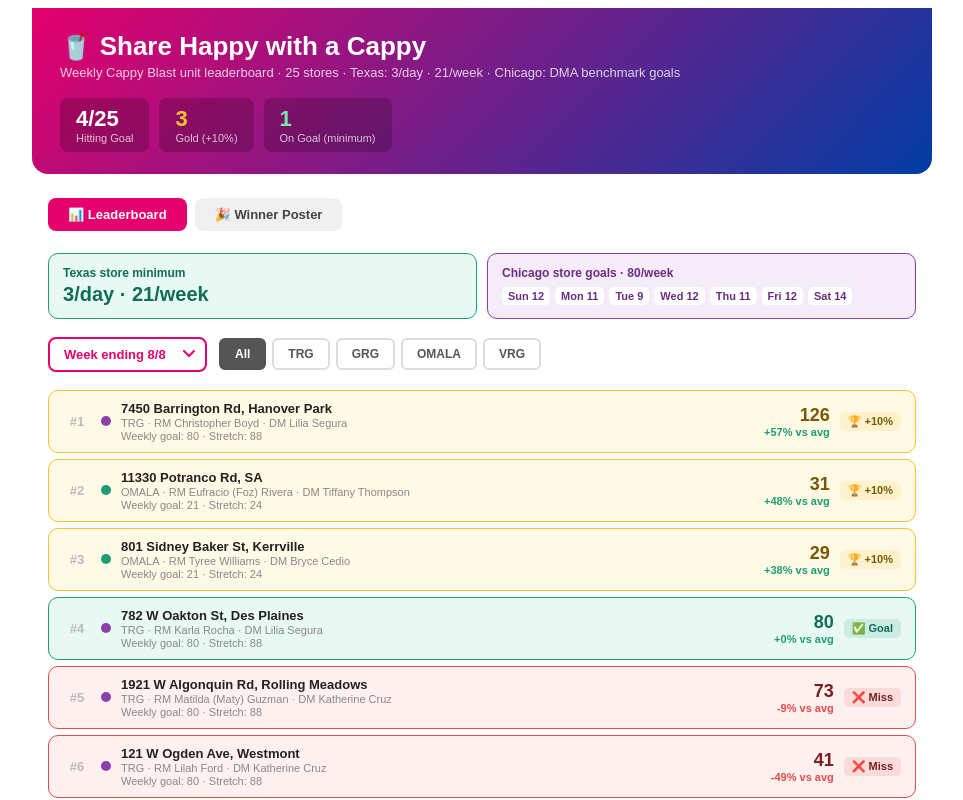
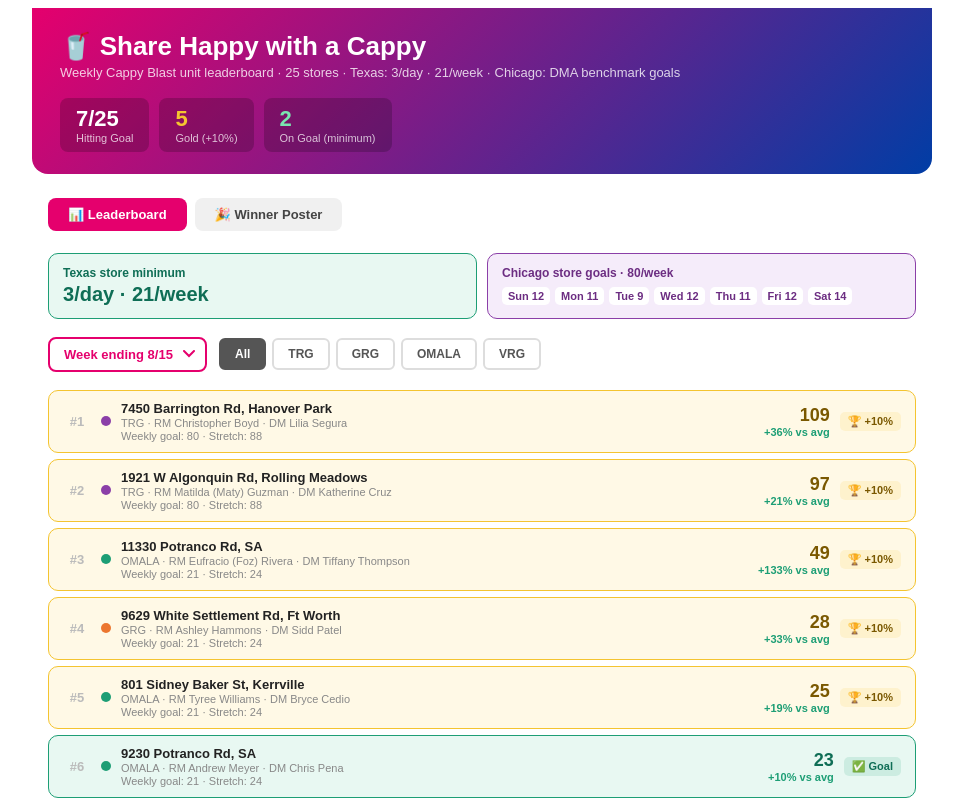
Before and after one commit to anthonyrodriguez-maker/share-happy-with-a-cappy, a React (Create React App) app: page / in a window 1280 px wide. Shown: the top 800 px of the page, without its empty margins (158-1121 px from the left). Built offline with nearby package versions, Linux system fonts and the light colour scheme.

Commit message:
Add week ending 8/15 Cappy Blast units

```diff
--- a/src/App.js
+++ b/src/App.js
@@ -38,6 +38,7 @@ const WEEKLY_RESULTS = [
   { label: "Week ending 7/25", data: {"336862":88,"340608":92,"346510":19,"350093":6,"351985":24,"352495":5,"353655":32,"355680":13,"355681":4,"355784":78,"357201":11,"357649":16,"357958":9,"358035":5,"358705":37,"359496":21,"359644":5,"359888":22,"362644":7,"362967":17,"363024":15,"363086":15,"363236":8,"363238":2,"363902":6} },
   { label: "Week ending 8/1", data: {"336862":109,"340608":104,"346510":29,"350093":3,"351985":24,"352495":1,"353655":16,"355680":17,"355681":2,"355784":98,"357201":9,"357649":14,"357958":19,"358035":7,"358705":35,"359496":19,"359644":15,"359888":28,"362644":8,"362967":4,"363024":11,"363086":15,"363236":6,"363238":1,"363902":10} },
   { label: "Week ending 8/8", data: {"336862":126,"340608":80,"346510":16,"350093":4,"351985":19,"352495":8,"353655":41,"355680":11,"355681":2,"355784":73,"357201":10,"357649":9,"357958":19,"358035":6,"358705":31,"359496":14,"359644":8,"359888":29,"362644":7,"362967":18,"363024":10,"363086":15,"363236":7,"363238":1,"363902":5} },
+  { label: "Week ending 8/15", data: {"336862":109,"340608":79,"346510":28,"350093":0,"351985":23,"352495":7,"353655":35,"355680":21,"355681":5,"355784":97,"357201":9,"357649":12,"357958":18,"358035":6,"358705":49,"359496":8,"359644":10,"359888":25,"362644":7,"362967":20,"363024":12,"363086":11,"363236":6,"363238":1,"363902":11} },
 ];
 
 const NET_COLORS = { GRG: "#EC762F", VRG: "#2C6FAC", OMALA: "#1D9E75", TRG: "#8B3FA8" };
```
